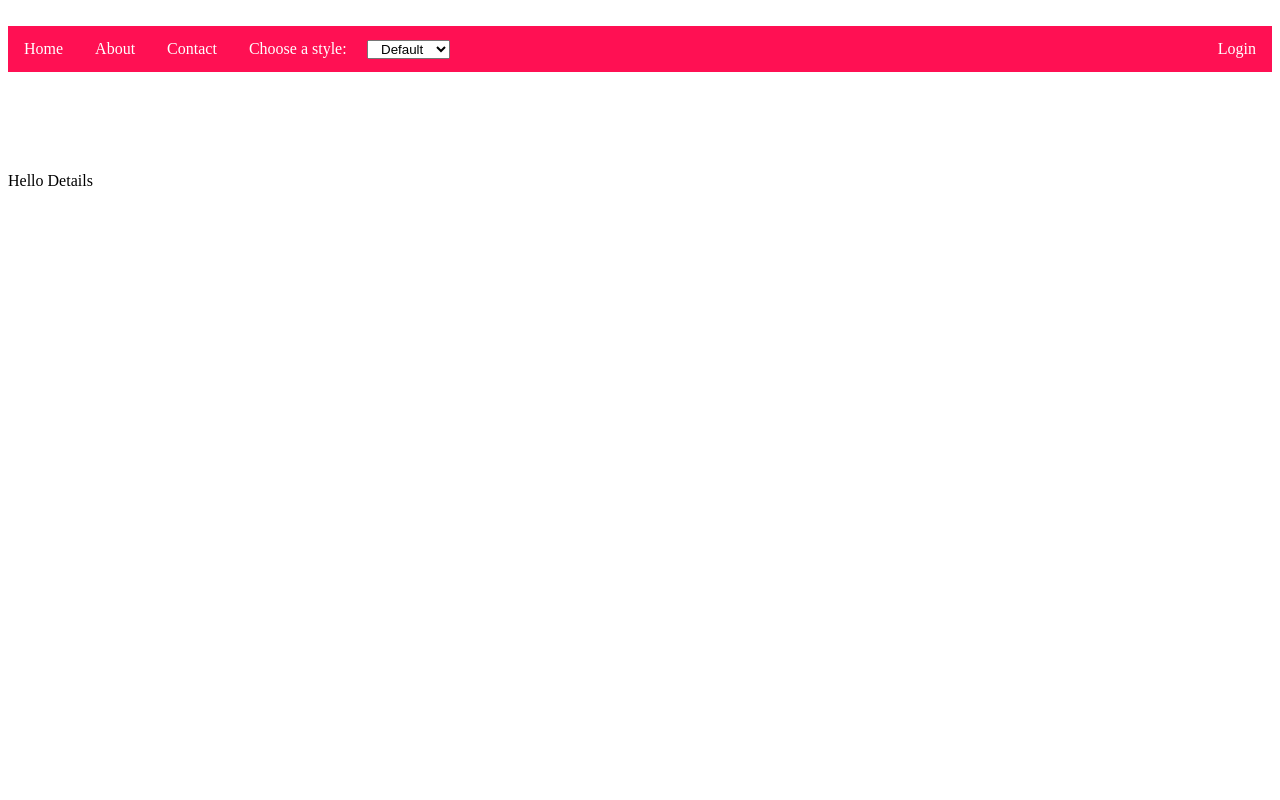
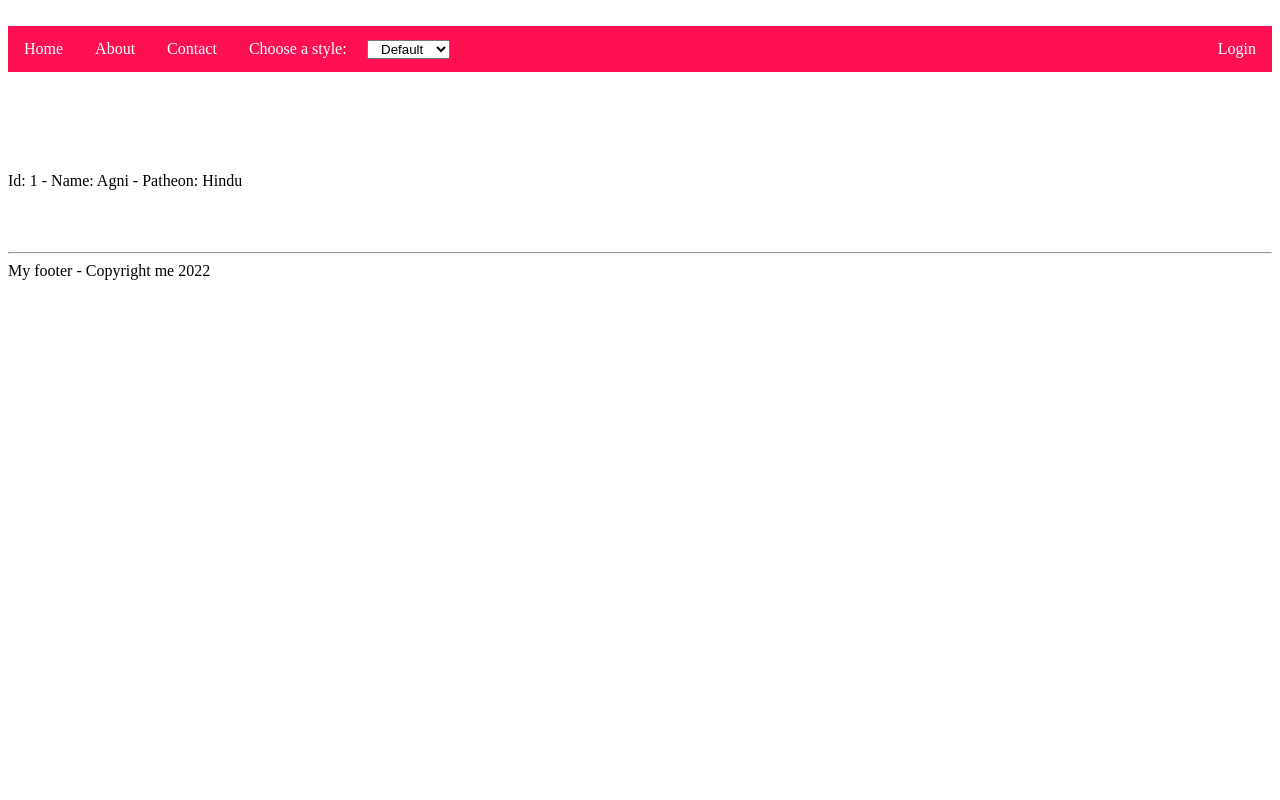
Before and after one commit to Awesomewott/BeContentWithYourContent, a PHP site: page /details.php in a window 1280 px wide. Run offline with PHP 8.4, Linux system fonts and the light colour scheme; data comes from the database, SQL or seed files in the repository.

Commit message:
details page

```diff
--- a/dbh.inc.php
+++ b/dbh.inc.php
@@ -16,4 +16,7 @@ $result = $conn->query($sql);
 
 $conn->close();
 
+
+
+
 ?>
--- a/details.php
+++ b/details.php
@@ -1,7 +1,44 @@
 <?php
 
-include_once "header.php"
+include_once "header.php";
+
 ?>
+
 <?php
-echo 'Hello Details'
+
+$servername = "localhost";
+
+$dbUsername = "root";
+
+$dbPass = "";
+
+$dbName = "mobaholder";
+
+$conn = mysqli_connect($servername, $dbUsername, $dbPass, $dbName, 3306);
+
+$sql = 'SELECT `Id`, `Name`, `Patheon`, `MeleeType`, `PowerType`, `Class`, `Difficulty`, `FavorCost`, `GemsCost`, `Quote` FROM `characters` WHERE Id = 1';
+
+$result = $conn->query($sql);
+
+
+if ($result->num_rows > 0) {
+    // output data of each row
+    while($row = $result->fetch_assoc()) {
+        echo "Id: " . $row["Id"]. " - Name: " . $row["Name"]. " - Patheon: " . $row["Patheon"]. "<br>";
+    }
+} else {
+    echo "0 results";
+}
+
+$conn->close();
+
 ?>
+
+
+
+
+
+<?php
+
+include_once 'footer.php';
+?>
```
Also changed, not shown: index.php (+5 -2 lines).
